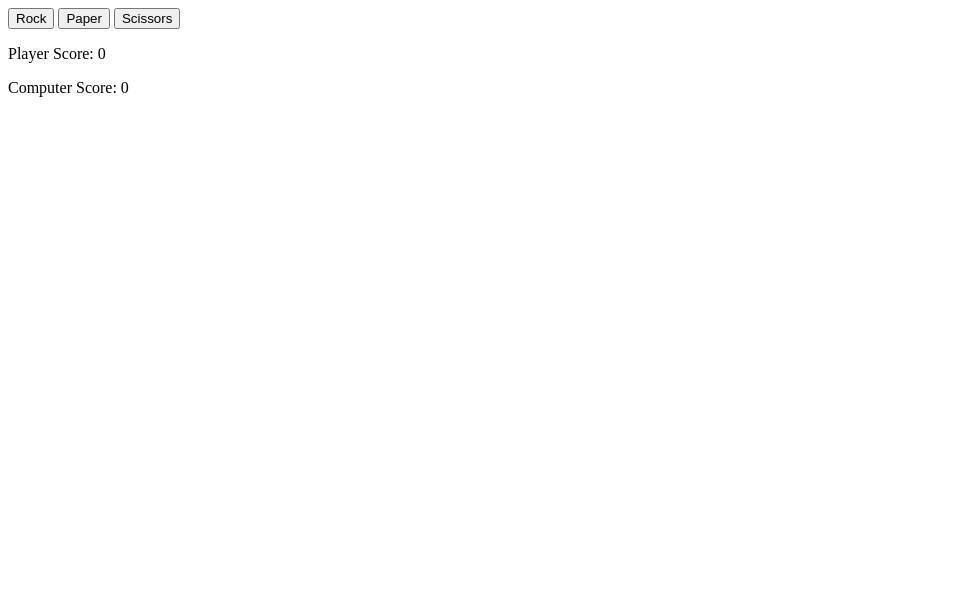
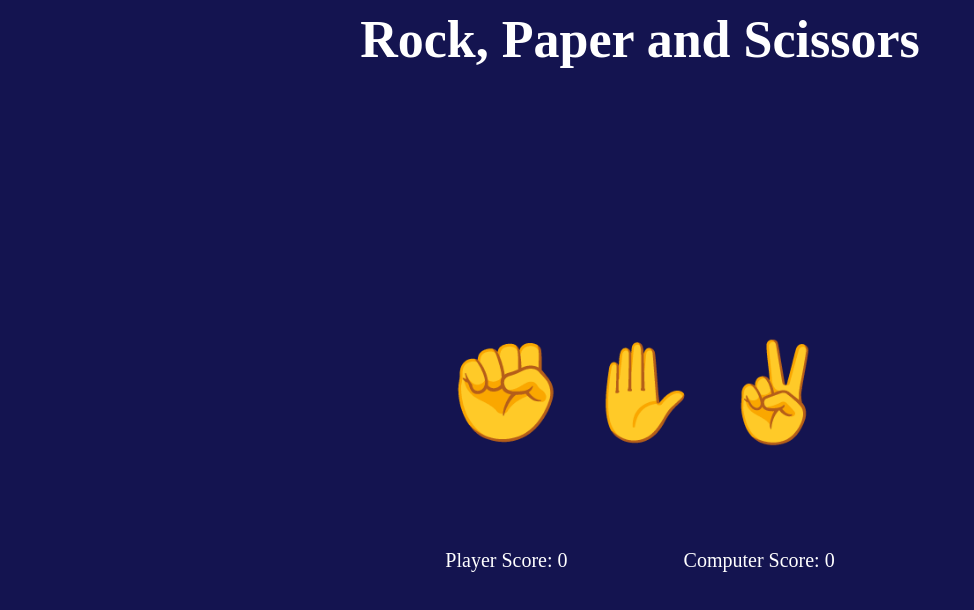
Before and after one commit to DiegoVT17/rock-paper-scissors, a plain HTML site: page index.html in a window 1280 px wide. Shown: the whole page, without its empty margins (0-974 px from the left). Drawn offline with Linux system fonts and the light colour scheme.

Commit message:
add basic styles

```diff
--- a/index.html
+++ b/index.html
@@ -3,12 +3,15 @@
   <head>
     <meta charset="UTF-8" />
     <title>Rock Paper and Scissors</title>
+    <link rel="stylesheet" href="./main.css" />
   </head>
   <body>
+    <h1>Rock, Paper and Scissors</h1>
+    <div class="main-container">
       <div class="options">
-      <button class="rock">Rock</button>
-      <button class="paper">Paper</button>
-      <button class="scissors">Scissors</button>
+        <button class="rock">✊</button>
+        <button class="paper">✋</button>
+        <button class="scissors">✌️</button>
       </div>
 
       <div class="round-message"></div>
@@ -18,6 +21,7 @@
       </div>
 
       <div class="final-score"></div>
+    </div>
     <script src="./index.js"></script>
   </body>
 </html>
--- a/index.js
+++ b/index.js
@@ -17,6 +17,7 @@ computerScore.textContent = `Computer Score: ${compScore}`;
 
 function playRound(human, computer) {
   const roundMessage = document.querySelector(".round-message");
+  const winnerMessage = document.querySelector(".final-score");
 
   if (human === "paper" && computer === "scissors") {
     roundMessage.textContent = "Scissors cuts paper, point for the computer!";
@@ -44,6 +45,8 @@ function playRound(human, computer) {
     compScore += 1;
   }
 
+  winnerMessage.textContent = "";
+  winnerMessage.classList.remove("winner");
   checkWinner();
 
   playerScore.textContent = `Player Score: ${humanScore}`;
@@ -66,12 +69,14 @@ function checkWinner() {
   if (humanScore === 5) {
     roundMessage.textContent = "";
     winnerMessage.textContent = `Player: ${humanScore}, Computer: ${compScore}. You win!!`;
+    winnerMessage.classList.add("winner");
 
     humanScore = 0;
     compScore = 0;
   } else if (compScore === 5) {
     roundMessage.textContent = "";
     winnerMessage.textContent = `Player: ${humanScore}, Computer: ${compScore}. You lose!!`;
+    winnerMessage.classList.add("winner");
 
     humanScore = 0;
     compScore = 0;
--- /dev/null
+++ b/main.css
@@ -0,0 +1,73 @@
+* {
+  box-sizing: border-box;
+  padding: 0;
+  margin: 0;
+  color: white;
+}
+
+body {
+  background-color: rgb(20, 20, 80);
+  padding: 10px;
+  overflow: hidden;
+}
+
+.main-container {
+  height: 100vh;
+  display: grid;
+  place-content: center;
+  gap: 30px;
+}
+
+h1 {
+  text-align: center;
+  font-size: 52px;
+}
+
+.options {
+  display: flex;
+  gap: 15px;
+  margin-bottom: 15px;
+  justify-content: center;
+}
+
+.options button {
+  font-size: 96px;
+  border: none;
+  cursor: pointer;
+  background: transparent;
+}
+
+.options button:hover {
+  background-color: rgba(15, 15, 73, 0.7);
+  border-radius: 10px;
+  padding: 0;
+}
+
+.round-message {
+  height: 25px;
+  font-size: 18px;
+  text-align: center;
+}
+
+.final-score {
+  font-size: 25px;
+  font-weight: bold;
+  color: red;
+  text-align: center;
+  height: fit-content;
+}
+
+.messages-container {
+  display: flex;
+  justify-content: space-between;
+}
+
+.messages-container p {
+  font-size: 20px;
+}
+
+.winner {
+  border: 1px solid rgb(224, 54, 54);
+  padding: 3px;
+  border-radius: 10px;
+}
```
Lines whose indentation alone changed are shown as unchanged.
